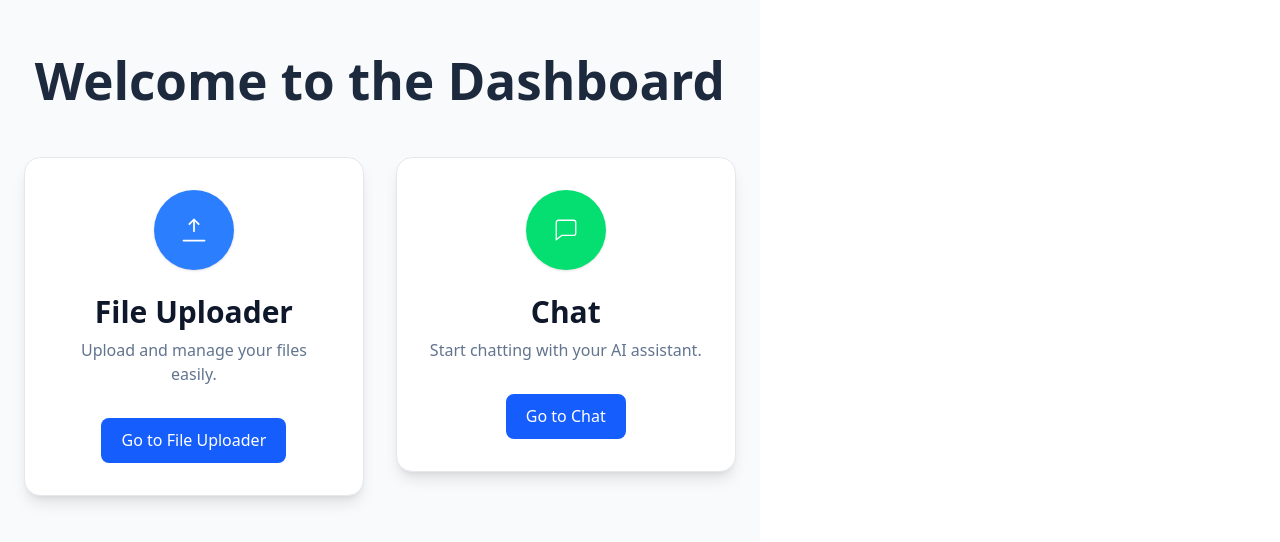
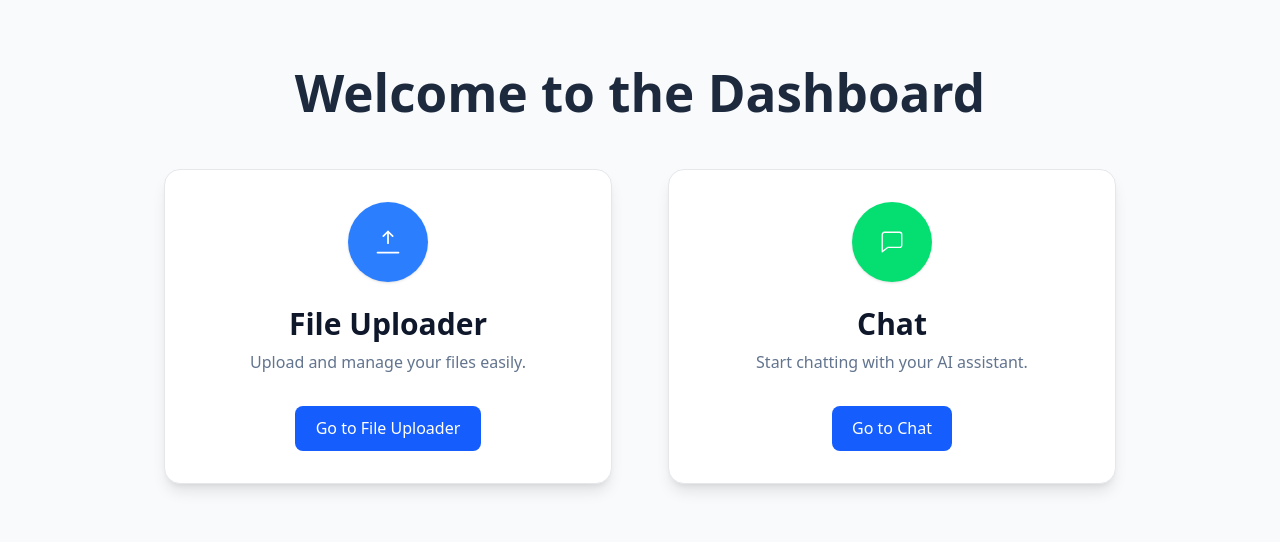
Before and after one commit to saran-damm/tip-frontend, a React (Vite) app: page / in a window 1280 px wide. Shown: the part 126-668 px from the top of the page. Built offline with nearby package versions, Linux system fonts and the light colour scheme.

Commit message:
cleaned up index.css, fixed dashboard centering and button color issues

```diff
--- a/src/index.css
+++ b/src/index.css
@@ -1,74 +1,31 @@
 @import "tailwindcss";
-:root {
-  font-family: system-ui, Avenir, Helvetica, Arial, sans-serif;
-  line-height: 1.5;
-  font-weight: 400;
-
-  color-scheme: light dark;
-  color: rgba(255, 255, 255, 0.87);
-  background-color: #242424;
-
-  font-synthesis: none;
-  text-rendering: optimizeLegibility;
-  -webkit-font-smoothing: antialiased;
-  -moz-osx-font-smoothing: grayscale;
+:root{
+  font-family:system-ui,Avenir,Helvetica,Arial,sans-serif;
+  line-height:1.5;font-weight:400;
+  color-scheme:light dark;
+  --site-bg:#242424;--site-text:rgba(255,255,255,0.87);
+  -webkit-font-smoothing:antialiased;-moz-osx-font-smoothing:grayscale;
 }
 
-a {
-  font-weight: 500;
-  color: #646cff;
-  text-decoration: inherit;
+body{margin:0;min-width:320px;min-height:100vh;background:var(--site-bg);color:var(--site-text);}
+
+a{font-weight:500;color:#646cff;text-decoration:inherit}
+a:hover{color:#535bf2}
+
+h1{font-size:3.2em;line-height:1.1}
+
+button{
+  border-radius:8px;border:1px solid transparent;padding:.6em 1.2em;
+  font:500 1em/1 inherit;background:transparent;cursor:pointer;
+  transition:border-color .25s,transform .08s;
 }
-a:hover {
-  color: #535bf2;
+button:hover{border-color:#646cff}
+button:focus{outline:4px auto -webkit-focus-ring-color}
+
+.chat-message{white-space:pre-wrap;word-wrap:break-word}
+
+@media(prefers-color-scheme:light){
+  :root{--site-bg:#fff;--site-text:#213547}
+  a:hover{color:#747bff}
+  button{background:transparent}
 }
-
-body {
-  margin: 0;
-  display: flex;
-  place-items: center;
-  min-width: 320px;
-  min-height: 100vh;
-}
-
-h1 {
-  font-size: 3.2em;
-  line-height: 1.1;
-}
-
-button {
-  border-radius: 8px;
-  border: 1px solid transparent;
-  padding: 0.6em 1.2em;
-  font-size: 1em;
-  font-weight: 500;
-  font-family: inherit;
-  background-color: #1a1a1a;
-  cursor: pointer;
-  transition: border-color 0.25s;
-}
-button:hover {
-  border-color: #646cff;
-}
-button:focus,
-button:focus-visible {
-  outline: 4px auto -webkit-focus-ring-color;
-}
-
-.chat-message {
-  white-space: pre-wrap; /* This ensures that newlines are respected */
-  word-wrap: break-word; /* Avoids breaking words awkwardly */
-}
-
-@media (prefers-color-scheme: light) {
-  :root {
-    color: #213547;
-    background-color: #ffffff;
-  }
-  a:hover {
-    color: #747bff;
-  }
-  button {
-    background-color: #f9f9f9;
-  }
-}
```
